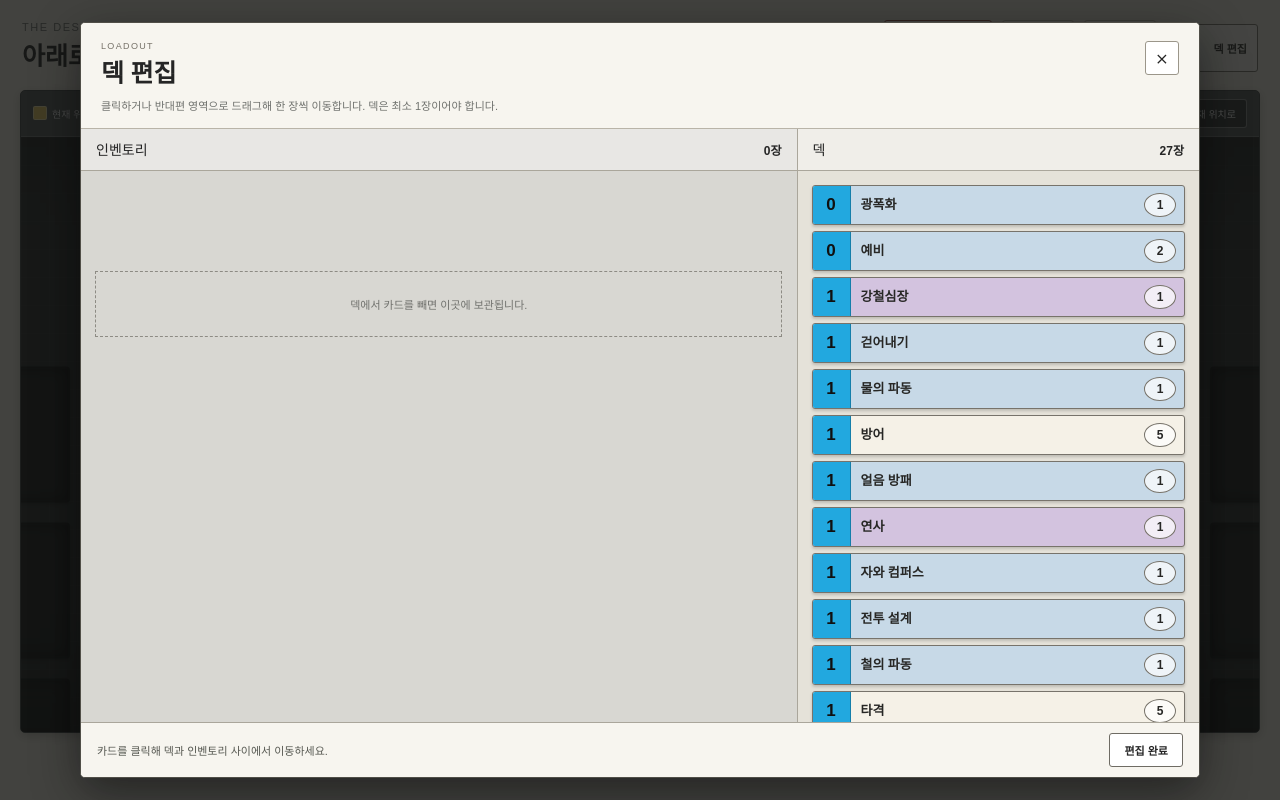
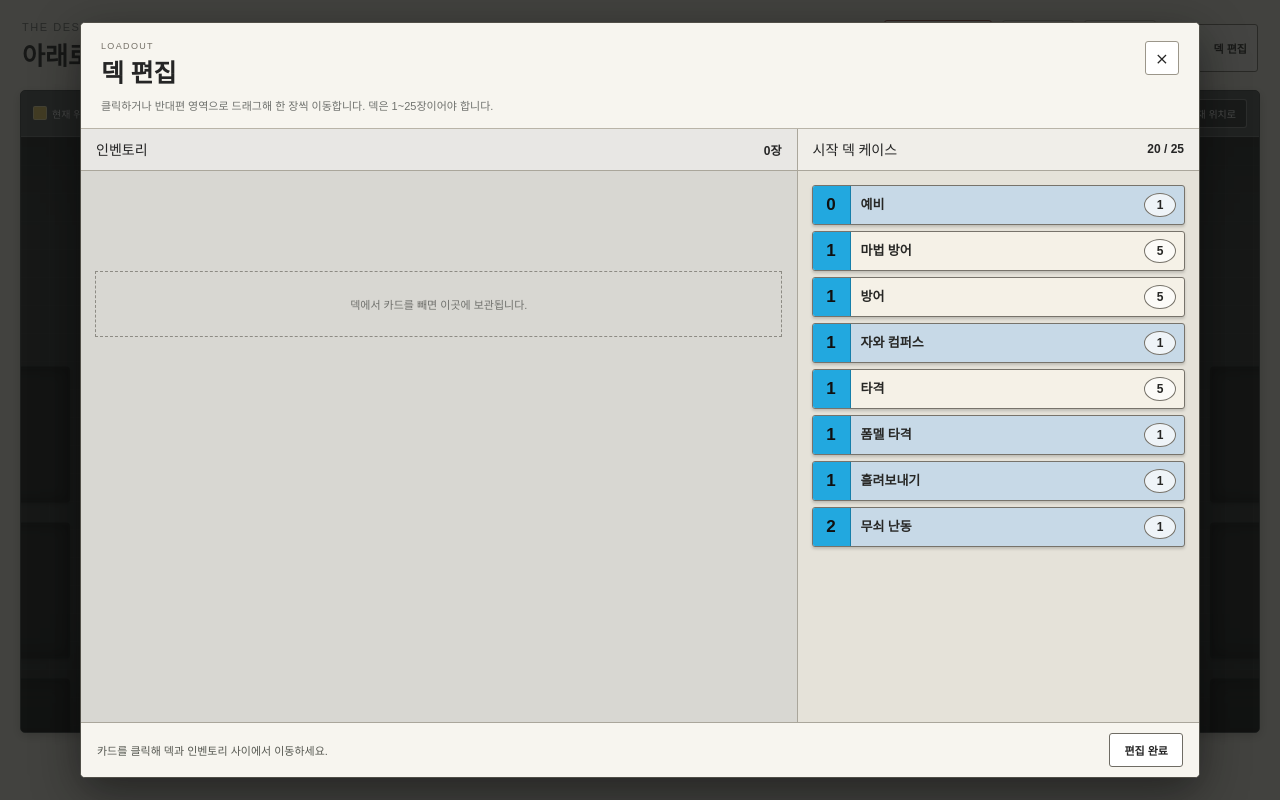
Before and after one commit to dhwangdo/solitaire-deckbattle-prototype, a Next.js app: page / in a window 1280 px wide. Both pictures are taken after a click on the button "덱 편집". Built offline with nearby package versions, Linux system fonts and the light colour scheme.

Commit message:
Add starter deck case rules

```diff
--- a/app/globals.css
+++ b/app/globals.css
@@ -311,6 +311,7 @@ h1 { margin: 0; font-size: 25px; font-weight: 600; }
 
 .deck-editor-column-title h3 { margin: 0; font-size: 14px; }
 .deck-editor-column-title strong { font: 700 12px Arial, sans-serif; }
+.deck-editor-column-title strong.is-full { color: #9b352f; }
 
 .deck-editor-deck-list {
   display: flex;
--- a/app/page.tsx
+++ b/app/page.tsx
@@ -36,6 +36,7 @@ type Screen = "map" | "battle";
 type MapPosition = { x: number; y: number };
 type RoomType = "empty" | "combat";
 type DeckEditorSide = "deck" | "inventory";
+type DeckCase = { id: string; name: string; capacity: number };
 
 type Card = {
   id: number;
@@ -107,7 +108,9 @@ type DamagePopup = {
 };
 
 const MAX_PLAYER_HP = 20;
-const STARTING_DECK_SIZE = 27;
+const STARTING_DECK_SIZE = 20;
+const STARTING_SPECIAL_CARD_COUNT = 5;
+const STARTER_DECK_CASE: DeckCase = { id: "starter", name: "시작 덱 케이스", capacity: 25 };
 const MAP_COLUMNS = 15;
 const MAP_ROWS = 60;
 const MAP_ROOM_WIDTH = 204;
@@ -188,30 +191,33 @@ function createEnemies(): EnemyState[] {
   ];
 }
 
+type CardBlueprint = Omit<Card, "id" | "revealed">;
+
+const SPECIAL_CARD_POOL: CardBlueprint[] = [
+  { kind: "strike", effect: "pommel", rarity: "special", name: "폼멜 타격", cost: 1, value: 6, draw: 1, damageType: "physical" },
+  { kind: "defend", effect: "deflect", rarity: "special", name: "흘려보내기", cost: 1, value: 5, draw: 1, damageType: "physical" },
+  { kind: "skill", effect: "battlePlan", rarity: "special", name: "전투 설계", cost: 1, value: 0, draw: 0, damageType: "physical" },
+  { kind: "skill", effect: "prepare", rarity: "special", name: "예비", cost: 0, value: 0, draw: 1, damageType: "physical" },
+  { kind: "skill", effect: "sweep", rarity: "special", name: "걷어내기", cost: 1, value: 0, draw: 0, damageType: "physical" },
+  { kind: "strike", effect: "rulerCompass", rarity: "special", name: "자와 컴퍼스", cost: 1, value: 6, draw: 0, damageType: "physical" },
+  { kind: "skill", effect: "berserk", rarity: "special", name: "광폭화", cost: 0, value: 0, draw: 0, damageType: "physical" },
+  { kind: "defend", effect: "iceShield", rarity: "special", name: "얼음 방패", cost: 1, value: 8, draw: 0, damageType: "magic" },
+  { kind: "strike", effect: "ironWave", rarity: "special", name: "철의 파동", cost: 1, value: 5, draw: 0, damageType: "physical" },
+  { kind: "strike", effect: "waterWave", rarity: "special", name: "물의 파동", cost: 1, value: 5, draw: 0, damageType: "magic" },
+  { kind: "strike", effect: "ironRampage", rarity: "special", name: "무쇠 난동", cost: 2, value: 8, draw: 0, damageType: "physical" },
+];
+
 function createDeck(): Card[] {
-  type Blueprint = Omit<Card, "id" | "revealed">;
   const make = (
     count: number,
-    blueprint: Blueprint,
+    blueprint: CardBlueprint,
   ) => Array.from({ length: count }, () => ({ ...blueprint }));
-  const blueprints: Blueprint[] = [
+  const randomSpecialCards = shuffle(SPECIAL_CARD_POOL).slice(0, STARTING_SPECIAL_CARD_COUNT);
+  const blueprints: CardBlueprint[] = [
     ...make(5, { kind: "strike", effect: "strike", rarity: "basic", name: "타격", cost: 1, value: 6, draw: 0, damageType: "physical" }),
-    ...make(3, { kind: "defend", effect: "defend", rarity: "basic", name: "방어", cost: 1, value: 5, draw: 0, damageType: "physical" }),
-    ...make(2, { kind: "defend", effect: "defend", rarity: "basic", name: "마법 방어", cost: 1, value: 5, draw: 0, damageType: "magic" }),
-    ...make(2, { kind: "strike", effect: "pommel", rarity: "special", name: "폼멜 타격", cost: 1, value: 6, draw: 1, damageType: "physical" }),
-    ...make(2, { kind: "defend", effect: "deflect", rarity: "special", name: "흘려보내기", cost: 1, value: 5, draw: 1, damageType: "physical" }),
-    { kind: "skill", effect: "steelHeart", rarity: "rare", name: "강철심장", cost: 1, value: 0, draw: 0, damageType: "physical" },
-    { kind: "skill", effect: "battlePlan", rarity: "special", name: "전투 설계", cost: 1, value: 0, draw: 0, damageType: "physical" },
-    ...make(2, { kind: "skill", effect: "prepare", rarity: "special", name: "예비", cost: 0, value: 0, draw: 1, damageType: "physical" }),
-    { kind: "skill", effect: "sweep", rarity: "special", name: "걷어내기", cost: 1, value: 0, draw: 0, damageType: "physical" },
-    { kind: "strike", effect: "rulerCompass", rarity: "special", name: "자와 컴퍼스", cost: 1, value: 6, draw: 0, damageType: "physical" },
-    { kind: "skill", effect: "berserk", rarity: "special", name: "광폭화", cost: 0, value: 0, draw: 0, damageType: "physical" },
-    { kind: "skill", effect: "transcend", rarity: "rare", name: "초월", cost: 4, value: 0, draw: 0, damageType: "physical" },
-    { kind: "skill", effect: "rapidFire", rarity: "rare", name: "연사", cost: 1, value: 0, draw: 0, damageType: "physical" },
-    { kind: "defend", effect: "iceShield", rarity: "special", name: "얼음 방패", cost: 1, value: 8, draw: 0, damageType: "magic" },
-    { kind: "strike", effect: "ironWave", rarity: "special", name: "철의 파동", cost: 1, value: 5, draw: 0, damageType: "physical" },
-    { kind: "strike", effect: "waterWave", rarity: "special", name: "물의 파동", cost: 1, value: 5, draw: 0, damageType: "magic" },
-    { kind: "strike", effect: "ironRampage", rarity: "special", name: "무쇠 난동", cost: 2, value: 8, draw: 0, damageType: "physical" },
+    ...make(5, { kind: "defend", effect: "defend", rarity: "basic", name: "방어", cost: 1, value: 5, draw: 0, damageType: "physical" }),
+    ...make(5, { kind: "defend", effect: "defend", rarity: "basic", name: "마법 방어", cost: 1, value: 5, draw: 0, damageType: "magic" }),
+    ...randomSpecialCards,
   ];
   if (blueprints.length !== STARTING_DECK_SIZE) {
     throw new Error(`Starting deck must contain ${STARTING_DECK_SIZE} cards.`);
@@ -474,12 +480,16 @@ export default function Home() {
   const startNewRun = () => {
     clearBattleTimers();
     const nextSeed = mapSeed + 1;
+    const startingDeck = createDeck();
     setRunPlayerHp(MAX_PLAYER_HP);
     setMapSeed(nextSeed);
     setMapPosition(MAP_START);
     setVisitedRooms(new Set([mapRoomKey(MAP_START)]));
     setClearedCombats(new Set());
     setActiveBattleRoom(null);
+    setDeckCards(startingDeck);
+    setInventoryCards([]);
+    setDeckEditorOpen(false);
     setGame(waitingState());
     setPhase("drawing");
     setScreen("map");
@@ -498,6 +508,10 @@ export default function Home() {
   };
 
   const moveInventoryCardToDeck = (cardId: number) => {
+    if (deckCards.length >= STARTER_DECK_CASE.capacity) {
+      setDeckEditorMessage(`${STARTER_DECK_CASE.name}에는 최대 ${STARTER_DECK_CASE.capacity}장까지 넣을 수 있습니다.`);
+      return;
+    }
     const card = inventoryCards.find((item) => item.id === cardId);
     if (!card) return;
     setInventoryCards((current) => current.filter((item) => item.id !== cardId));
@@ -1178,11 +1192,12 @@ export default function Home() {
     const currentRoomKey = mapRoomKey(mapPosition);
     const canEditDeck = getRoomType(mapPosition, mapSeed) === "empty" || clearedCombats.has(currentRoomKey);
     const deckGroups = Array.from(deckCards.reduce((groups, card) => {
-      const current = groups.get(card.effect);
+      const groupKey = `${card.effect}:${card.damageType}:${card.name}`;
+      const current = groups.get(groupKey);
       if (current) current.cardIds.push(card.id);
-      else groups.set(card.effect, { card, cardIds: [card.id] });
+      else groups.set(groupKey, { card, cardIds: [card.id] });
       return groups;
-    }, new Map<CardEffect, { card: Card; cardIds: number[] }>()).values()).sort((left, right) =>
+    }, new Map<string, { card: Card; cardIds: number[] }>()).values()).sort((left, right) =>
       left.card.cost - right.card.cost || left.card.name.localeCompare(right.card.name, "ko"));
     const mapWidth = MAP_PADDING * 2 + MAP_COLUMNS * MAP_ROOM_WIDTH + (MAP_COLUMNS - 1) * MAP_CELL_GAP;
     const mapHeight = MAP_PADDING * 2 + MAP_ROWS * MAP_ROOM_HEIGHT + (MAP_ROWS - 1) * MAP_CELL_GAP;
@@ -1323,7 +1338,7 @@ export default function Home() {
                 <div>
                   <p>LOADOUT</p>
                   <h2 id="deck-editor-title">덱 편집</h2>
-                  <span>클릭하거나 반대편 영역으로 드래그해 한 장씩 이동합니다. 덱은 최소 1장이어야 합니다.</span>
+                  <span>클릭하거나 반대편 영역으로 드래그해 한 장씩 이동합니다. 덱은 1~{STARTER_DECK_CASE.capacity}장이어야 합니다.</span>
                 </div>
                 <button type="button" onClick={closeDeckEditor} aria-label="덱 편집 닫기">×</button>
               </header>
@@ -1365,6 +1380,11 @@ export default function Home() {
                 <section
                   className={`deck-editor-column deck-list-column ${deckEditorDropTarget === "deck" ? "is-drop-target" : ""}`}
                   onDragOver={(event) => {
+                    if (deckEditorDrag?.source === "inventory" && deckCards.length >= STARTER_DECK_CASE.capacity) {
+                      event.dataTransfer.dropEffect = "none";
+                      setDeckEditorDropTarget(null);
+                      return;
+                    }
                     event.preventDefault();
                     event.dataTransfer.dropEffect = "move";
                     setDeckEditorDropTarget("deck");
@@ -1372,14 +1392,17 @@ export default function Home() {
                   onDrop={(event) => dropDeckEditorCard(event, "deck")}
                 >
                   <div className="deck-editor-column-title">
-                    <h3>덱</h3><strong>{deckCards.length}장</strong>
+                    <h3>{STARTER_DECK_CASE.name}</h3>
+                    <strong className={deckCards.length >= STARTER_DECK_CASE.capacity ? "is-full" : ""}>
+                      {deckCards.length} / {STARTER_DECK_CASE.capacity}
+                    </strong>
                   </div>
                   <div className="deck-editor-deck-list">
                     {deckGroups.map(({ card, cardIds }) => (
                       <button
                         type="button"
                         className={`deck-list-entry rarity-${card.rarity} ${deckEditorDrag?.cardId === cardIds.at(-1) ? "is-dragging" : ""}`}
-                        key={card.effect}
+                        key={`${card.effect}:${card.damageType}:${card.name}`}
                         draggable
                         onDragStart={(event) => beginDeckEditorDrag(event, cardIds.at(-1)!, "deck")}
                         onDragEnd={finishDeckEditorDrag}
```
